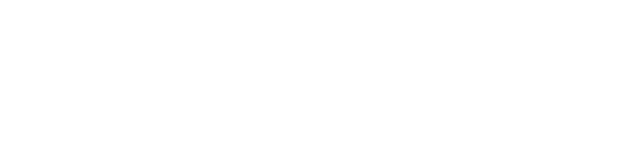
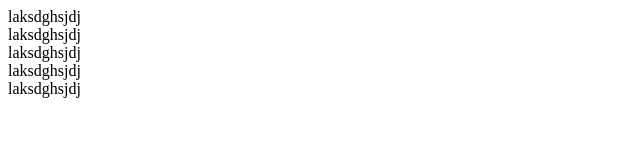
Before and after one commit to bilalimus/lesson-git, a plain HTML site: page index.html in a window 1280 px wide. Shown: the whole page, without its empty margins (0-640 px from the left). Drawn offline with Linux system fonts and the light colour scheme.

Commit message:
create footer

```diff
--- a/index.html
+++ b/index.html
@@ -7,6 +7,13 @@
 </head>
 <body>
 
+    <footer>
+        <div>laksdghsjdj</div>
+        <div>laksdghsjdj</div>
+        <div>laksdghsjdj</div>
+        <div>laksdghsjdj</div>
+        <div>laksdghsjdj</div>
+    </footer>
     <script src="./script.js"></script>
 </body>
 </html>
```
